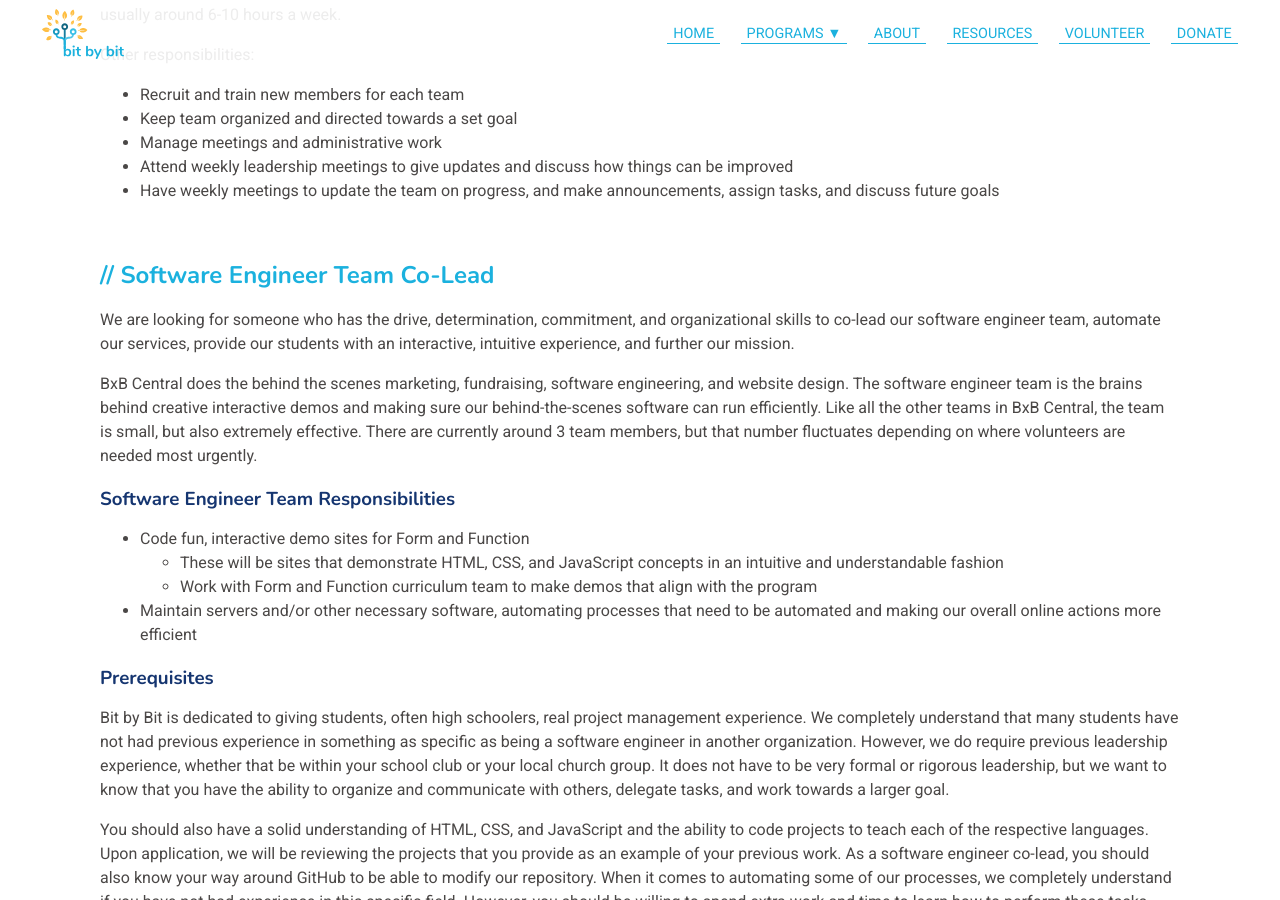
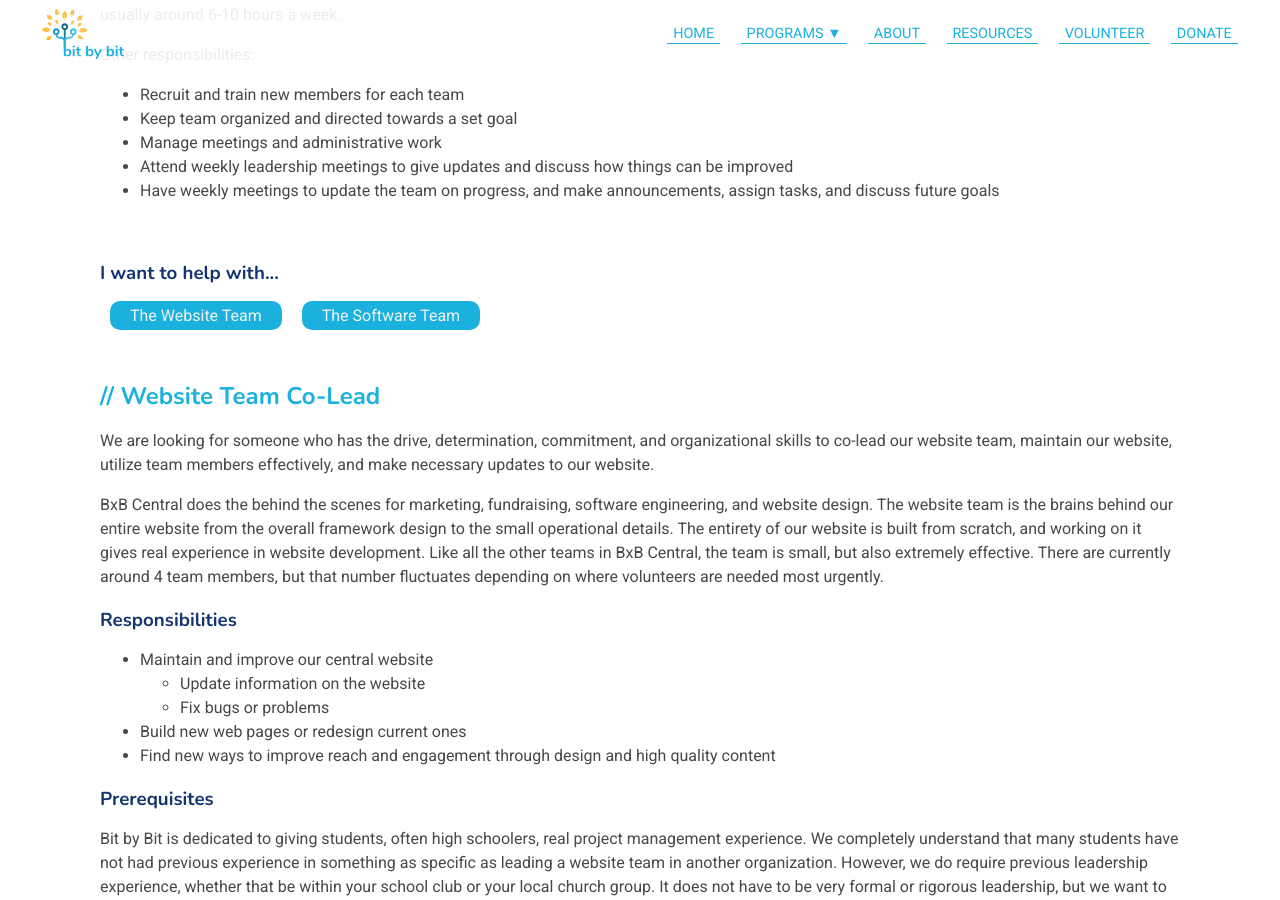
Before and after one commit to bit-by-bit-coding/bxb-website, a Jekyll site: the page built from teamleadinfo.html, in a window 1280 px wide and 900 px high, scrolled down 818 px. Built offline with Jekyll 4.4.1, drawn with Linux system fonts in a browser that asks for light colours; nearby versions of some CDN libraries; some of the changed text lies outside the part shown.

Commit message:
add info for about the website team co-lead

```diff
--- a/teamleadinfo.html
+++ b/teamleadinfo.html
@@ -49,18 +49,84 @@ style: volunteerinfo.css
     </ul>
 </div>
 <br>
-<!--<div>
+<div>
     <h3>I want to help with...</h3>
     <div class="flexbutton">
-        <a href="#marketing">
-            <button class="sectionbutton">The Marketing Team</button>
+        <a href="#website">
+            <button class="sectionbutton">The Website Team</button>
         </a>
         <a href="#software">
             <button class="sectionbutton">The Software Team</button>
         </a>
     </div>
 </div>
-<br>-->
+<br>
+<div id="website">
+    <h2>Website Team Co-Lead</h2>
+    <p>
+        We are looking for someone who has the drive, determination, commitment, and organizational skills to
+        co-lead our website team, maintain our website, utilize team members effectively, and make necessary
+        updates to our website.
+    </p>
+    <p>
+        BxB Central does the behind the scenes for marketing, fundraising, software engineering, and website
+        design. The website team is the brains behind our entire website from the overall framework design to
+        the small operational details. The entirety of our website is built from scratch, and working on it gives
+        real experience in website development. Like all the other teams in BxB Central, the team is small, but
+        also extremely effective. There are currently around 4 team members, but that number fluctuates depending
+        on where volunteers are needed most urgently.
+    </p>
+    <div>
+        <h3> Responsibilities</h3>
+        <ul>
+            <li>Maintain and improve our central website</li>
+            <ul>
+                <li>Update information on the website</li>
+                <li>Fix bugs or problems</li>
+            </ul>
+            <li>
+                Build new web pages or redesign current ones
+            </li>
+            <li>
+                Find new ways to improve reach and engagement through design and high quality content
+            </li>
+        </ul>
+    </div>
+    <div>
+        <h3>Prerequisites</h3>
+        <p>
+            Bit by Bit is dedicated to giving students, often high schoolers, real project management experience.
+            We completely understand that many students have not had previous experience in something as specific
+            as leading a website team in another organization. However, we do require previous leadership
+            experience, whether that be within your school club or your local church group. It does not have to be
+            very formal or rigorous leadership, but we want to know that you have the ability to organize and
+            communicate with others, delegate tasks, and work towards a larger goal.
+        </p>
+        <p>
+            As a website team co-lead, you should be fluent in HTML and CSS, have a foundation in JavaScript, and
+            have built your own websites. You will be expected to maintain and improve our static website built
+            using Jekyll, SASS, and JavaScript (with jQuery). You should also know how to operate GitHub to make
+            updates on our website and UXPin so that you can wireframe new web pages.
+        </p>
+        <p>
+            We will be asking for a reference on the application, but this reference does not need to be too
+            formal. We understand with current circumstances and also by nature of age, not everyone will have
+            previous work experience and we do not want that to stop anyone from applying. The reference can be
+            a teacher, mentor, or anybody else who you believe will be able to speak to your abilities as a team
+            player and leader along with providing insight into your organizational skills and work ethic.
+        </p>
+        <p>
+            As an organization, we want to help you grow by giving you the tools needed to learn more about skills
+            ranging from leadership to website design. Thus, we want to make sure you believe that the co-lead
+            position is one that you will be dedicated to and also enjoy. If you are not sure of your commitment
+            in co-leading our website team, we would love for you to apply for a standard position in the team or
+            any other team you may be interested in!
+        </p>
+    </div>
+    <a href="https://forms.gle/SQivmKhmwaCEhkcd9">
+        <button class="action-button largebutton">Apply</button>
+    </a>
+</div>
 <div id="software">
     <h2>Software Engineer Team Co-Lead</h2>
     <p>
```
